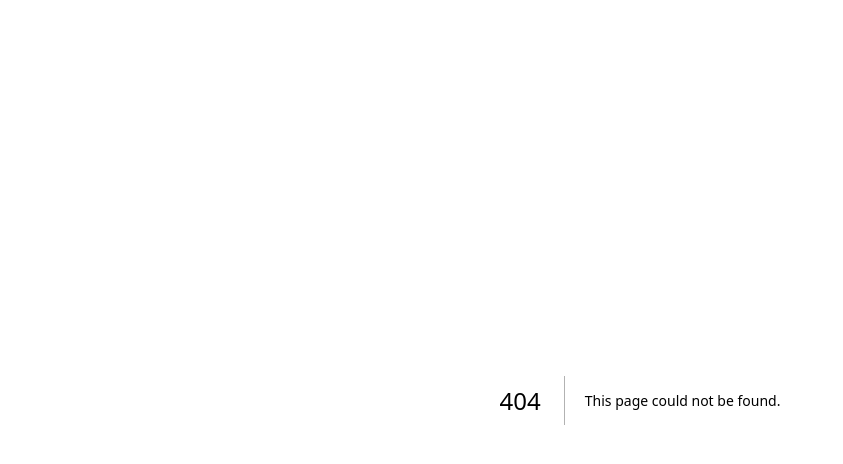
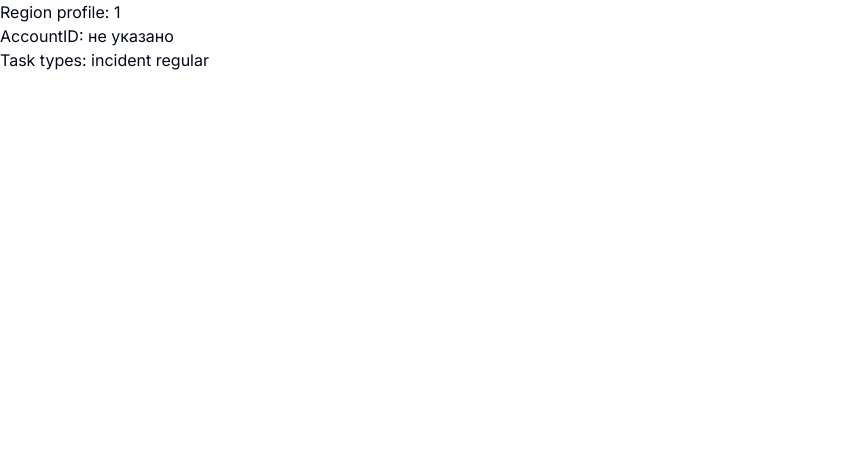
Before and after one commit to csit-sgu/its-frontend, a Next.js app: page /regions/1 in a window 1280 px wide. Before the commit this address had no page. Shown: the top 464 px of the page, without its empty margins (0-843 px from the left). Built offline with nearby package versions, Linux system fonts and the light colour scheme.

Commit message:
feat: Create fish for region pages

```diff
--- /dev/null
+++ b/src/app/regions/[regionId]/page.tsx
@@ -0,0 +1,27 @@
+'use client';
+
+import { useSearchParams } from 'next/navigation';
+
+function processTaskTypesParam(param: string | null): TaskType[] {
+  return (
+    (param?.split(',').filter((t) => ['incident', 'regular'].includes(t)) as TaskType[]) ?? [
+      'incident',
+      'regular',
+    ]
+  );
+}
+
+export default function RegionProfile({ params }: { params: { regionId: string } }) {
+  const searchParams = useSearchParams();
+  const accountId = searchParams.get('account-id');
+  // TODO: Соотнести с названиями для типов параметров на беке, когда будет готово API
+  const taskTypes: TaskType[] = processTaskTypesParam(searchParams.get('task-types'));
+
+  return (
+    <div>
+      <div>Region profile: {params.regionId}</div>
+      <div>AccountID: {accountId ?? 'не указано'}</div>
+      <div>Task types: {taskTypes.join(' ')}</div>
+    </div>
+  );
+}
--- /dev/null
+++ b/src/app/regions/page.tsx
@@ -0,0 +1,3 @@
+export default function RegionPickerPage() {
+  return <h1>Выбор региона</h1>;
+}
--- /dev/null
+++ b/src/domain/types.ts
@@ -0,0 +1 @@
+type TaskType = 'incident' | 'regular';
```
